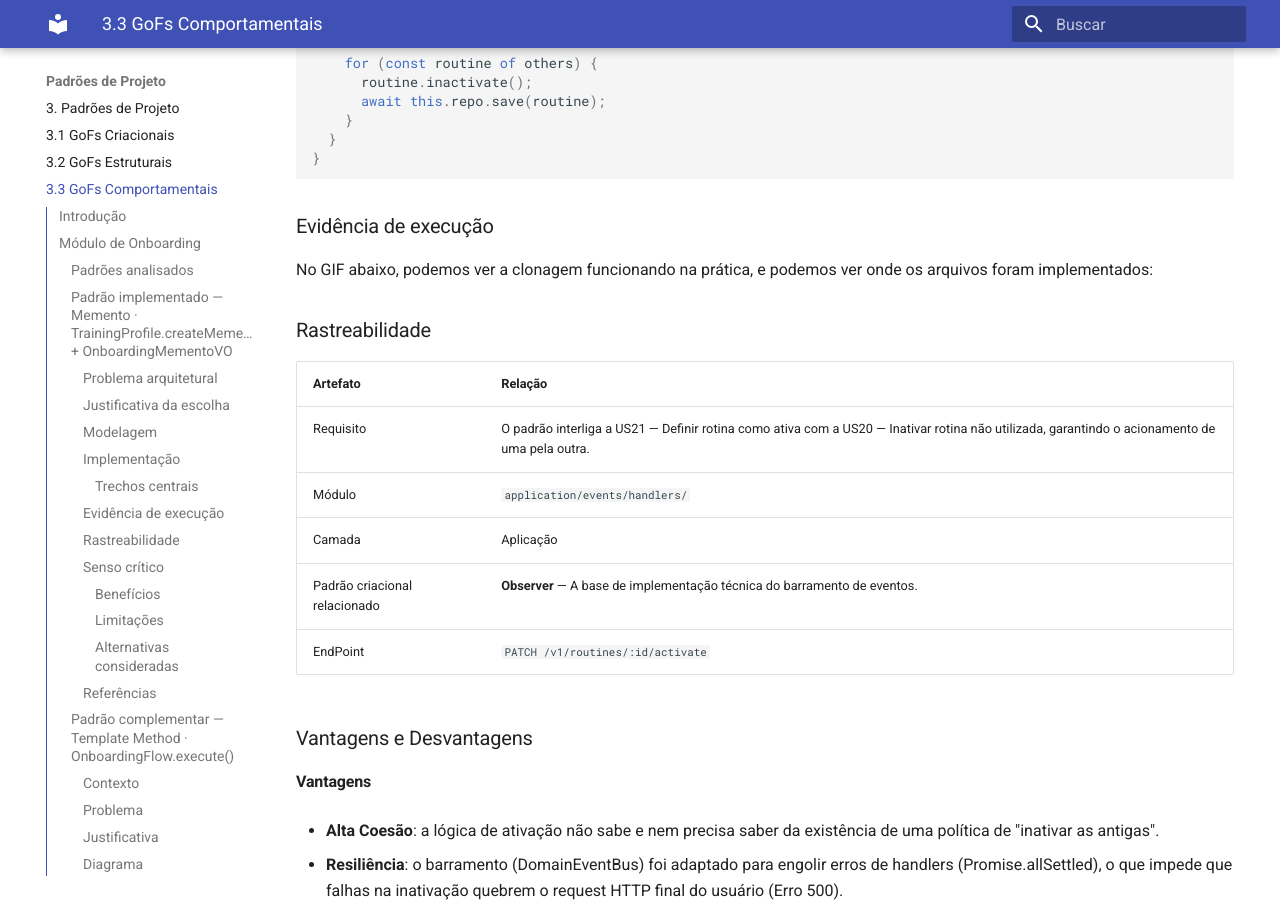
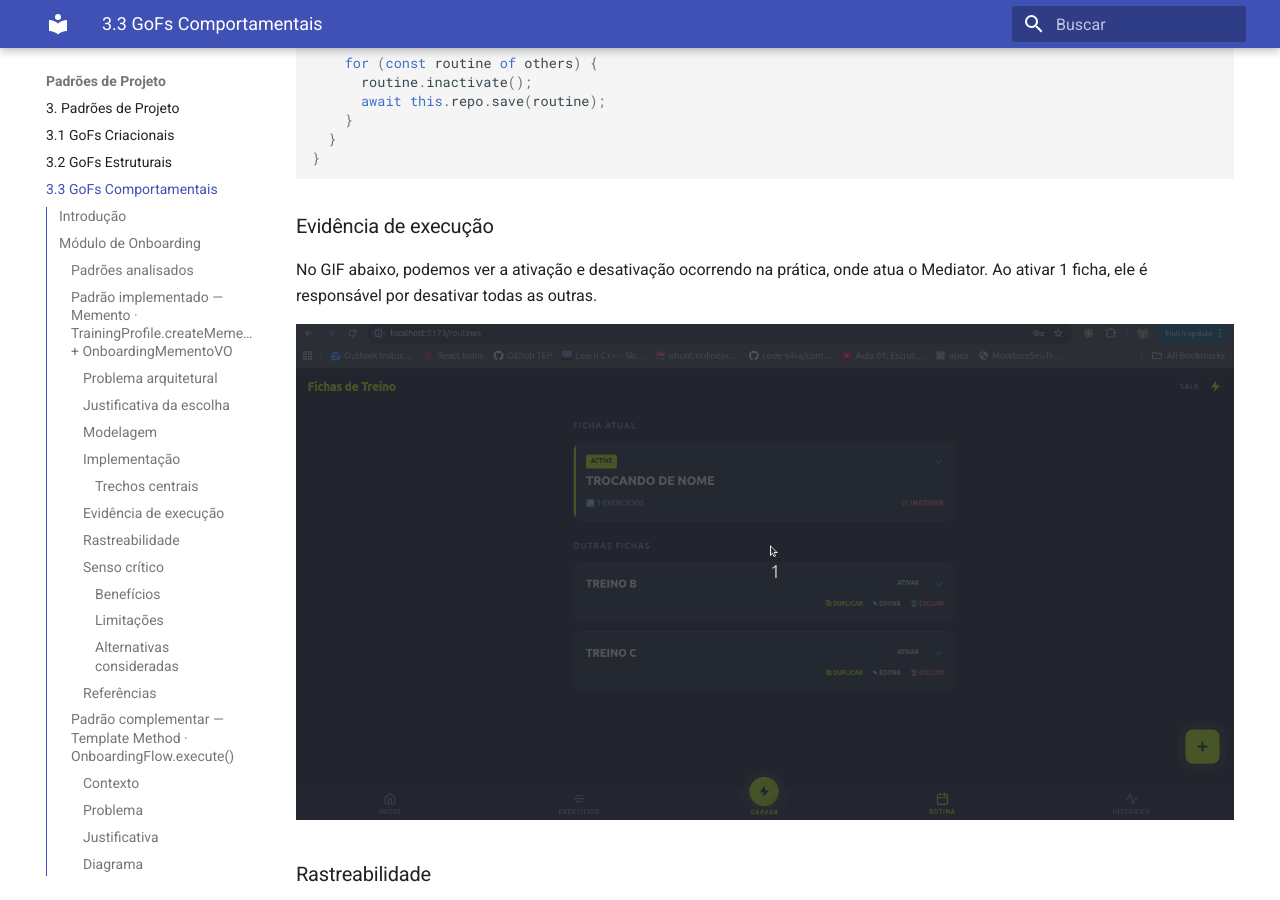
Before and after one commit to UnBArqDsw2026-1-Turma01/2026.1-T01-_G7_MonitoreSeuTreino_Entrega_03, an MkDocs documentation site: the page built from docs/content/padroes-de-projeto/3-3-gofs-comportamentais.md, in a window 1280 px wide and 900 px high, scrolled down 31388 px. Built offline with MkDocs 1.6.1 and Material for MkDocs 9.7.7, drawn with Linux system fonts in a browser that asks for light colours.

Commit message:
docs: adiciona gifs para demonstrar as funcionalidades e os gofs implementados

```diff
--- a/docs/content/padroes-de-projeto/3-3-gofs-comportamentais.md
+++ b/docs/content/padroes-de-projeto/3-3-gofs-comportamentais.md
@@ -1248,8 +1248,10 @@ export class DeactivateOtherRoutinesHandler implements IEventHandler<RoutineActi
 
 ### Evidência de execução
 
-No GIF abaixo, podemos ver a clonagem funcionando na prática, e podemos ver onde os arquivos foram implementados:
+No GIF abaixo, podemos ver a ativação e desativação ocorrendo na prática, onde atua o Mediator.
+Ao ativar 1 ficha, ele é responsável por desativar todas as outras.
 
+![Vídeo da demonstração do Gof Prototype](../assets/mediator.gif)
 
 ### Rastreabilidade
 
```
Also changed, not shown: docs/content/padroes-de-projeto/3-1-gofs-criacionais.md (+1 -0 lines), docs/content/padroes-de-projeto/3-2-gofs-estruturais.md (+2 -1 lines), docs/content/assets/mediator.gif (added), docs/content/assets/proxy.gif (added), 1 other file.
